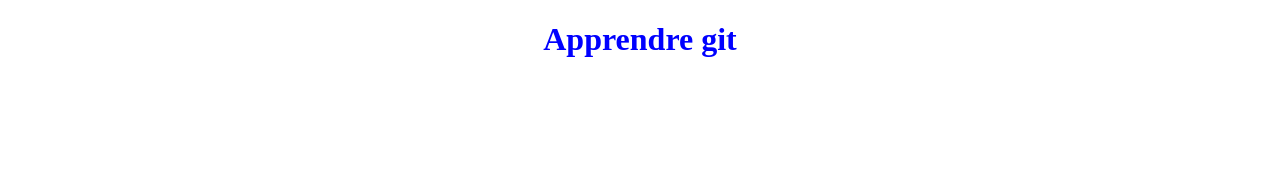
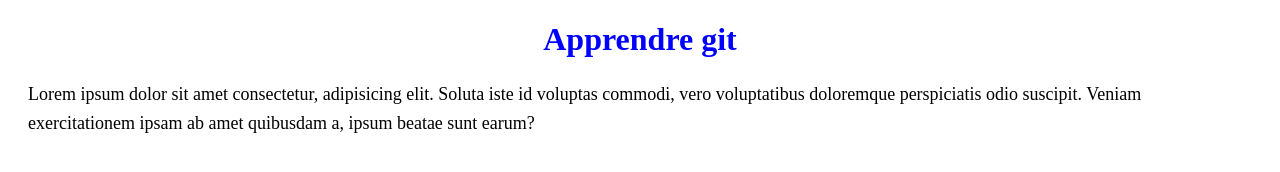
Before and after one commit to koybiBK/apprendre-git, a plain HTML site: page index.html in a window 1280 px wide. Drawn offline with Linux system fonts and the light colour scheme.

Commit message:
modification

```diff
--- a/index.html
+++ b/index.html
@@ -8,5 +8,6 @@
 </head>
 <body>
     <h1>Apprendre git</h1>
+    <p>Lorem ipsum dolor sit amet consectetur, adipisicing elit. Soluta iste id voluptas commodi, vero voluptatibus doloremque perspiciatis odio suscipit. Veniam exercitationem ipsam ab amet quibusdam a, ipsum beatae sunt earum?</p>
 </body>
 </html>
--- a/style.css
+++ b/style.css
@@ -2,3 +2,9 @@
   color: blue;
   text-align: center;
 }
+
+p {
+  font-size: 18px;
+  line-height: 1.6;
+  margin: 20px;
+}
```
